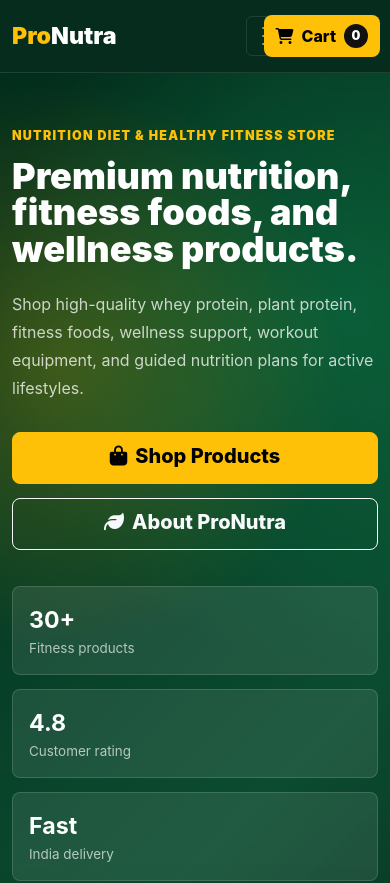
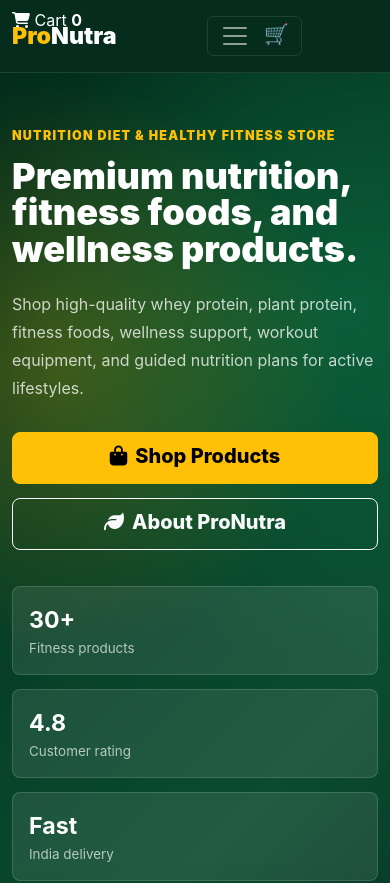
Before and after one commit to yashpuri12/ProNutra-, a plain HTML site: page index.html in a window 390 px wide. Shown: the top 883 px of the page. Drawn offline with nearby package versions, Linux system fonts and the light colour scheme.

Commit message:
code error issued

```diff
--- a/index.html
+++ b/index.html
@@ -20,9 +20,11 @@
 data-bs-toggle="collapse"
 data-bs-target="#menu">
 <span class="navbar-toggler-icon"></span>
+<span style="margin-left:8px;color:white;font-weight:bold;">
+🛒
+</span>
 </button>
 
-<a class="btn btn-warning nav-cart mobile-cart d-lg-none" href="cart.html">
 <i class="fa-solid fa-cart-shopping"></i>
 <span>Cart</span>
 <strong id="cartCount">0</strong>
```
